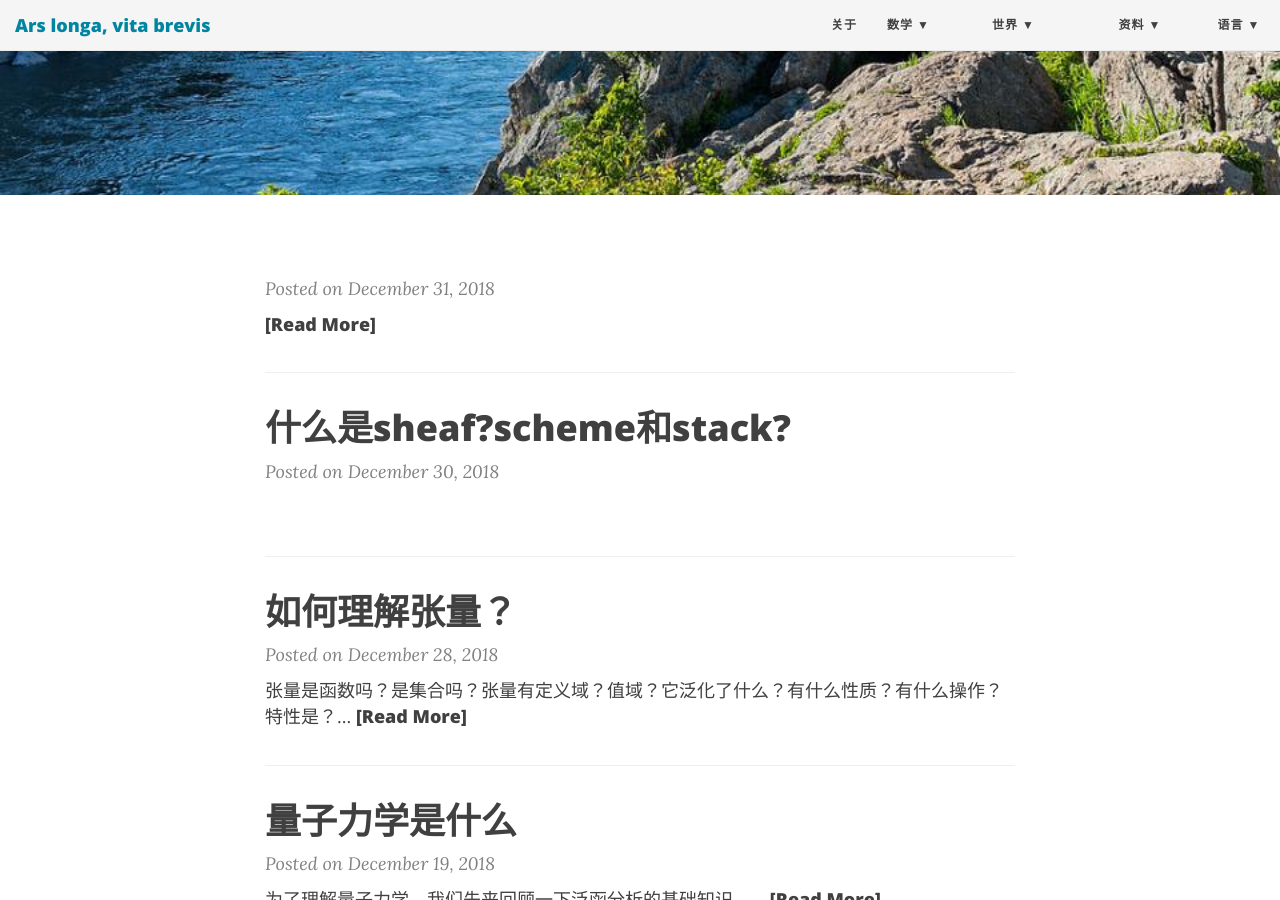
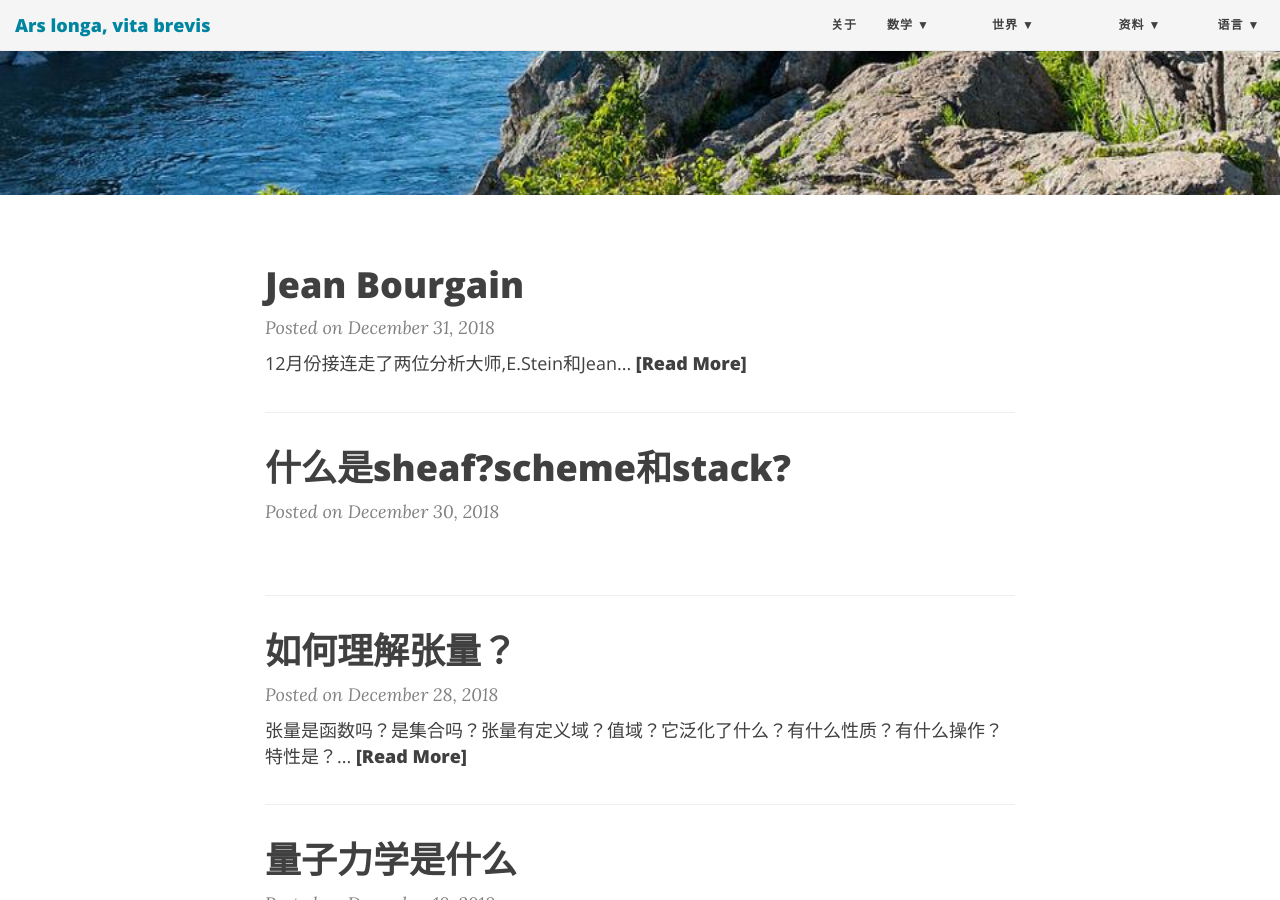
Before and after one commit to ZionPi/zionpi.github.io, a Jekyll site: the page built from index.html, in a window 1280 px wide and 900 px high, scrolled down 348 px. Built offline with Jekyll 4.4.1, drawn with Linux system fonts in a browser that asks for light colours; nearby versions of some CDN libraries; the list of posts is cut into pages by our own code.

Commit message:
Update 2018-12-31-jean-bourgain.md

```diff
--- a/_posts/2018-12-31-jean-bourgain.md
+++ b/_posts/2018-12-31-jean-bourgain.md
@@ -1,4 +1,6 @@
 ---
-layout:post
+layout: post
 title: Jean Bourgain
 ---
+
+12月份接连走了两位分析大师,E.Stein和Jean Bourgain.
```
